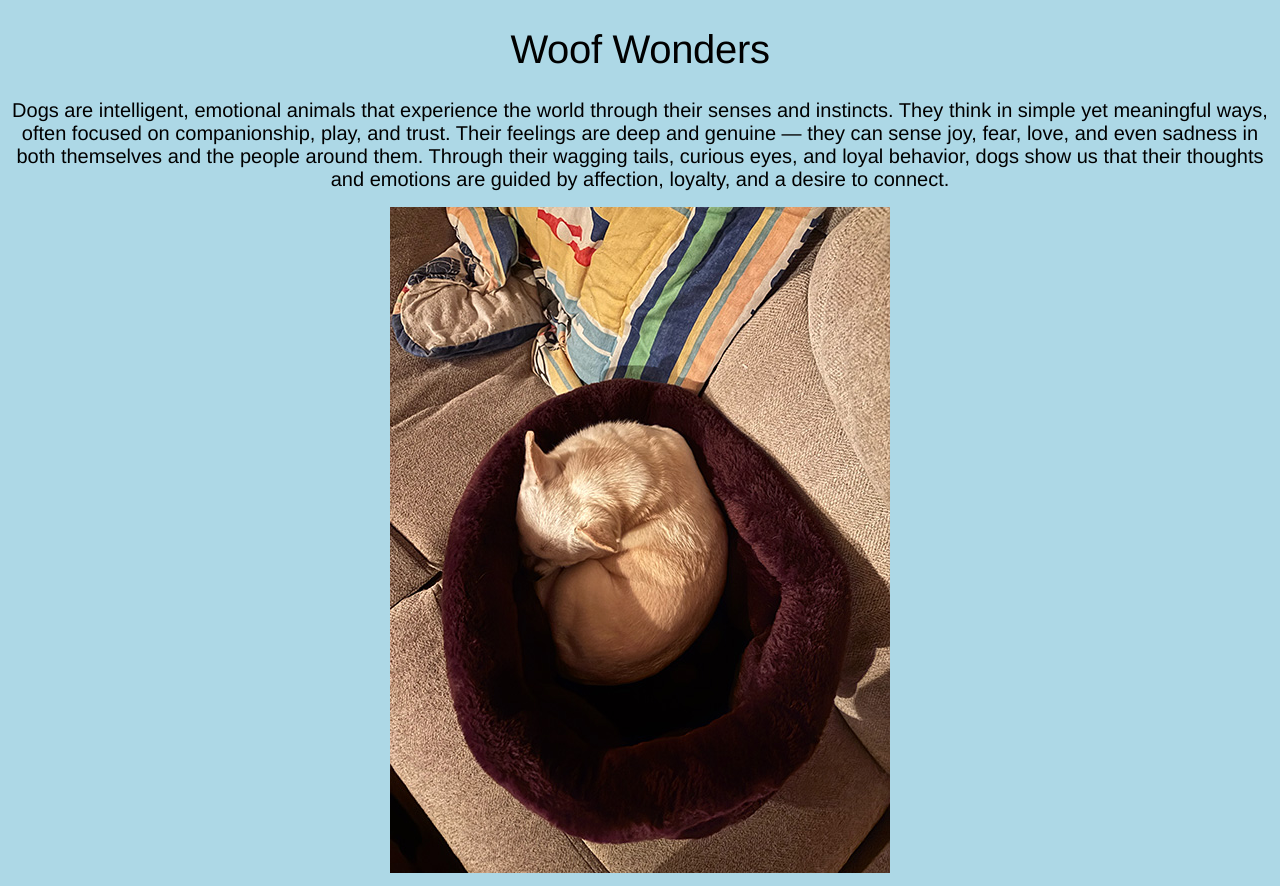
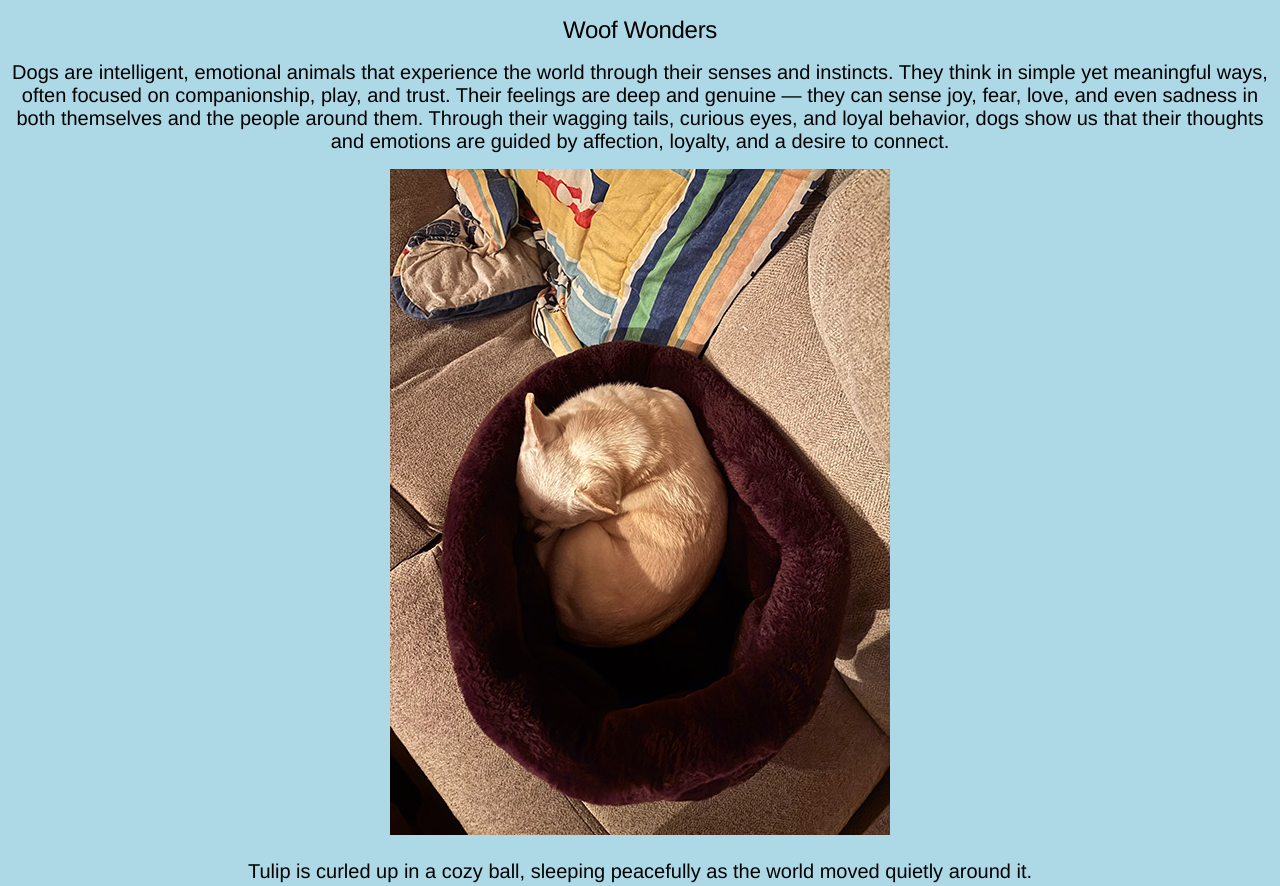
Before and after one commit to majamayes/L5Mayes, a website: page index.html in a window 1280 px wide. Shown: the top 886 px of the page. Drawn offline with Linux system fonts and the light colour scheme.

Commit message:
h1 text size

```diff
--- a/index.html
+++ b/index.html
@@ -38,6 +38,9 @@ h2 {
     font-weight: normal;
     font-size: 20px;
 }
+h1 {
+    font-size: x-large;
+}
 </style>
 
     </main>
```
